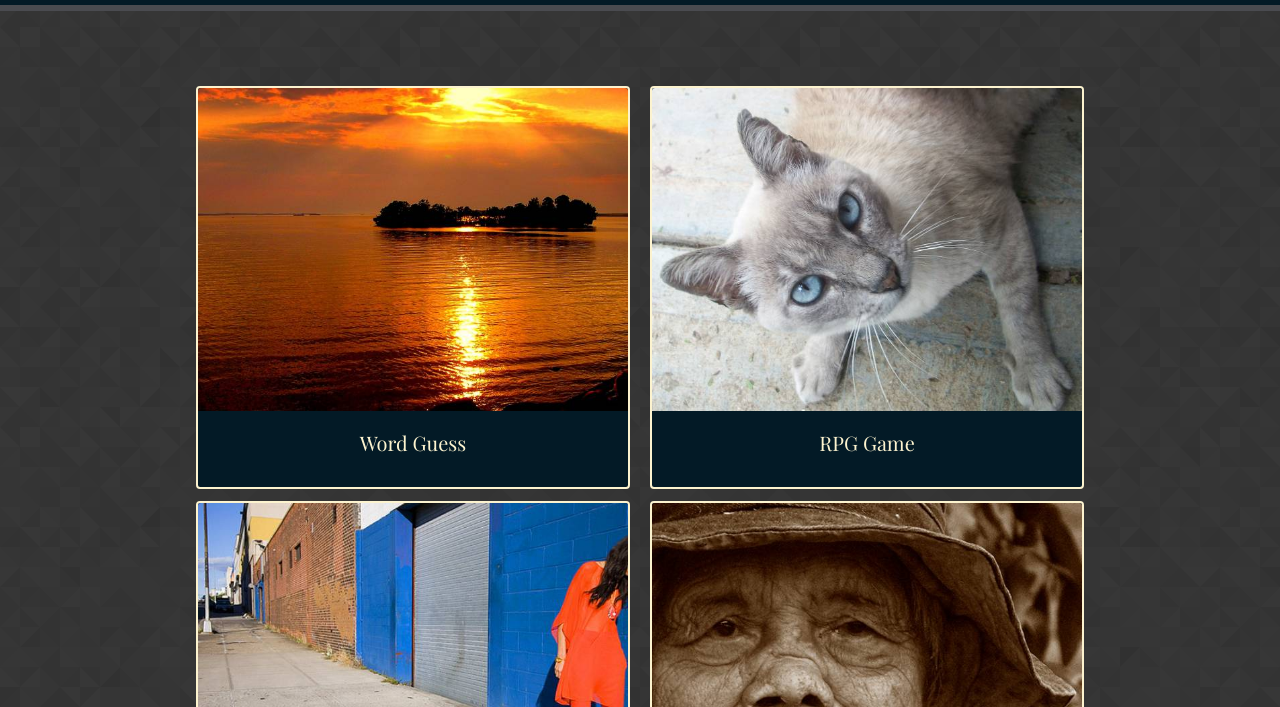
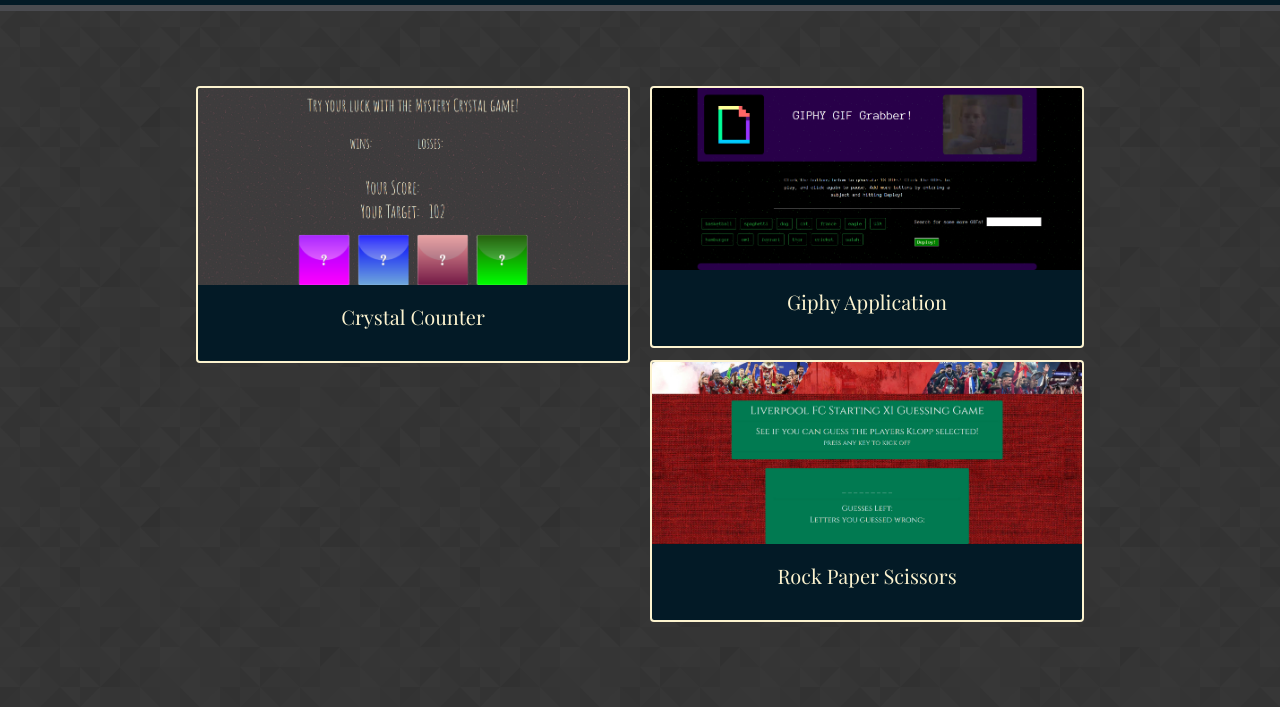
Before and after one commit to martinpolder/bootstrap-portfolio, a plain HTML site: page portfolio.html in a window 1280 px wide. Shown: the part 93-800 px from the top of the page. Drawn offline with nearby package versions, Linux system fonts and the light colour scheme.

Commit message:
added thumbnails to portfolio

```diff
--- a/portfolio.html
+++ b/portfolio.html
@@ -54,27 +54,27 @@
 
             <div class="card-columns" style="width: 80%; margin: 0 auto 0 auto; margin-top:75px">
                 <div class="card text-center">
-                    <img src="assets/images/Portfolio1.jpg" class="card-img-top img-fluid"
-                        alt="Golden sunset over water">
+                    <img src="assets/images/crystals.png" class="card-img-top img-fluid"
+                        alt="Crystal game screenshot">
                     <div class="card-body">
-                        <h5 class="card-title">Word Guess</h5>
+                        <h5 class="card-title">Crystal Counter</h5>
                     </div>
                 </div>
                 <div class="card text-center">
-                    <img src="assets/images/Portfolio2.jpg" class="card-img-top img-fluid" alt="Woman on sidewalk">
+                    <img src="assets/images/giphy.png" class="card-img-top img-fluid" alt="Giphy web app screenshot">
                     <div class="card-body">
-                        <h5 class="card-title">Trivia Game</h5>
+                        <h5 class="card-title">Giphy Application</h5>
                     </div>
                 </div>
                 <div class="card text-center">
-                    <img src="assets/images/Portfolio3.jpg" class="card-img-top img-fluid"
+                    <img src="assets/images/wordguess.jpg" class="card-img-top img-fluid"
                         alt="Blue cross-eyed, cat with yellow fur">
                     <div class="card-body">
                         <h5 class="card-title">Rock Paper Scissors</h5>
                     </div>
                 </div>
 
-                <div class="card text-center">
+                <!-- <div class="card text-center">
                     <img src="assets/images/Portfolio4.jpg" class="card-img-top img-fluid"
                         alt="white cat with icey blue eyes">
                     <div class="card-body">
@@ -86,7 +86,7 @@
                     <div class="card-body">
                         <h5 class="card-title">Info Widget</h5>
                     </div>
-                </div>
+                </div> -->
 
 
             </div>
```
Also changed, not shown: assets/images/crystals.png (added), assets/images/giphy.png (added), assets/images/wordguess.jpg (added).
